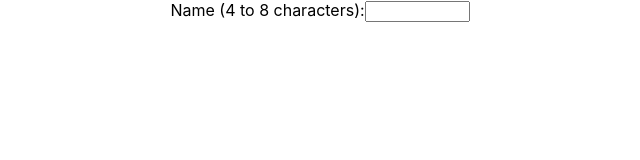
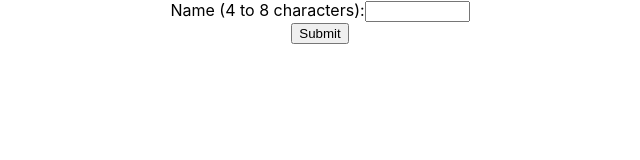
Before and after one commit to nit23uec/forms-spa-sheets, a React (Create React App) app in the folder spa/: page / in a window 1280 px wide. Shown: the top 160 px of the page, without its empty margins (320-960 px from the left). Built offline with nearby package versions, Linux system fonts and the light colour scheme; no server answers.

Commit message:
update build

```diff
--- a/spa/src/App.js
+++ b/spa/src/App.js
@@ -1,14 +1,11 @@
 import './App.css';
-import TextField from './components/TextField';
-import useSheets from './api/useSheets.js';
+import Form from './components/Form';
 
 function App() {
-  const itemID = "urn:fnkconnection:afb.json:default:Name:firstName";
-  const { data, errorMessage } = useSheets(itemID);
-  console.log('sheet data', data);
+  const itemID = "urn:fnkconnection:afb.json:default";
   return (
     <div className="App">
-       <TextField></TextField>
+       <Form itemID={itemID}></Form>
     </div>
   );
 }
--- /dev/null
+++ b/spa/src/components/Form.jsx
@@ -0,0 +1,14 @@
+import TextField from "./TextField";
+import useSheets from "../api/useSheets";
+function Form(props) {
+    const { data, errorMessage } = useSheets(props.itemID);
+    console.log('sheet data', data);
+    return (
+        <form>
+            <TextField></TextField>
+            <input type="submit" value="Submit"></input>
+        </form>
+    );
+}
+
+export default Form;
--- a/spa/src/components/TextField.jsx
+++ b/spa/src/components/TextField.jsx
@@ -1,9 +1,8 @@
 function TextField() {
     return (
         <div>
-            <label for="name">Name (4 to 8 characters):</label>
-            <input type="text" id="name" name="name" required
-       minlength="4" maxlength="8" size="10"></input>
+            <label htmlFor="name">Name (4 to 8 characters):</label>
+            <input type="text" id="name" name="name" required minLength="4" maxLength="8" size="10"></input>
         </div>
     );
 }
```
Also changed, not shown: 7 other files (tests, documents, lock files or other folders).
